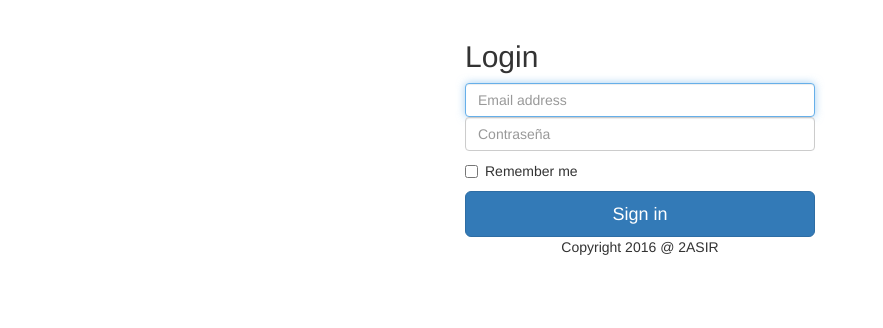
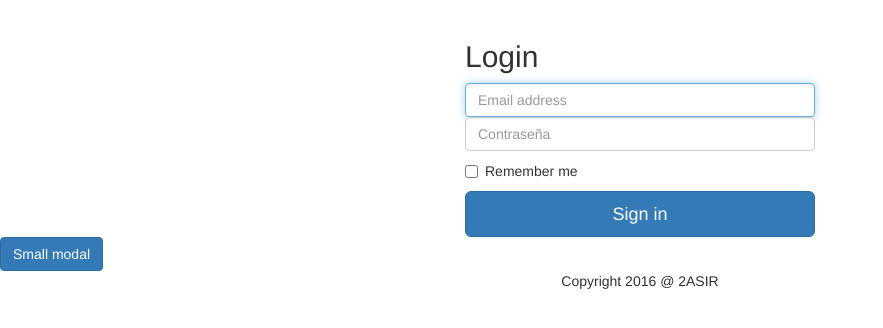
Before and after one commit to ieslosMontecillos/MonteNet, a PHP site: page / in a window 1280 px wide. Shown: the part 52-380 px from the top of the page, without its empty margins (0-883 px from the left). Run offline with PHP 8.4, Linux system fonts and the light colour scheme.

Commit message:
Modal No Login añadido. y redirección al index en caso de fallo de contraseña.

```diff
--- a/conexion.php
+++ b/conexion.php
@@ -10,7 +10,9 @@ if (count($_POST)) {
 
     $res = mysql_query($sql) ;
 
-    if (mysql_num_rows($res) == 0) { echo "ERES UN IMPOSTOR!!!!" ; }
+    if (mysql_num_rows($res) == 0) {
+        header("Location:index.php?login=false") ;
+    }
     else {
         $fila = mysql_fetch_assoc($res);
         session_start() ;
--- a/index.php
+++ b/index.php
@@ -35,6 +35,17 @@ include 'header.php';
 	</div>
 </section>
 
+<!-- Modal No Login -->
+<button type="button" class="btn btn-primary" data-toggle="modal" data-target=".bs-example-modal-sm">Small modal</button>
+
+<div class="modal fade bs-example-modal-sm" tabindex="-1" role="dialog" aria-labelledby="mySmallModalLabel">
+	<div class="modal-dialog modal-sm">
+		<div class="modal-content">
+			...
+		</div>
+	</div>
+</div>
+
 <?php
 include 'footer.php';
 // desconectar();
```
